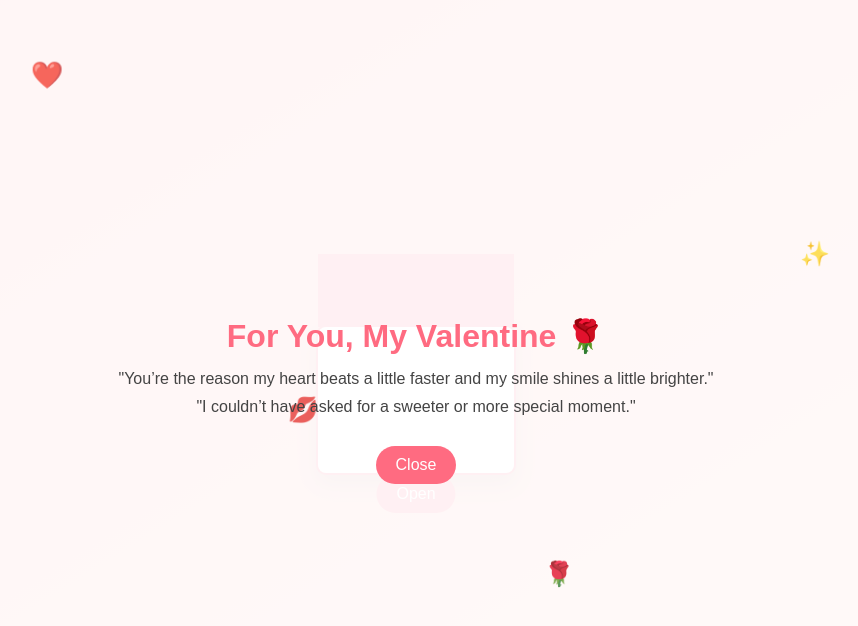
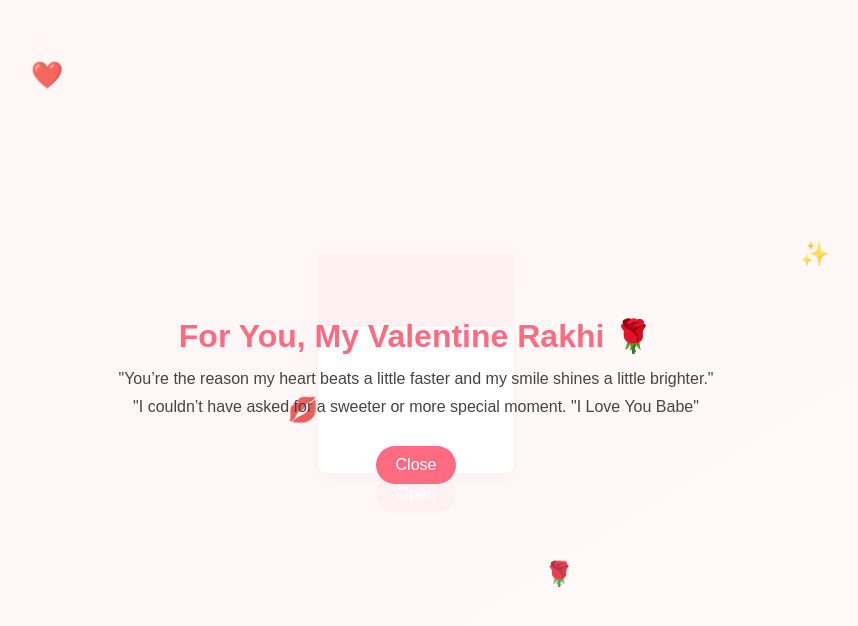
Before and after one commit to Ajinkyahere/Text, a plain HTML site: page index.html in a window 1280 px wide. Both pictures are taken after a click on the button "Open". Shown: the whole page, without its empty margins (224-1082 px from the left). Drawn offline with Linux system fonts and the light colour scheme.

Commit message:
Update index.html

```diff
--- a/index.html
+++ b/index.html
@@ -27,9 +27,9 @@
     </div>
     <!-- Message -->
     <div class="message">
-      <h1>For You, My Valentine 🌹</h1>
+      <h1>For You, My Valentine Rakhi 🌹</h1>
       <p>"You’re the reason my heart beats a little faster and my smile shines a little brighter."</p>
-      <p>"I couldn’t have asked for a sweeter or more special moment."</p>
+      <p>"I couldn’t have asked for a sweeter or more special moment. "I Love You Babe"</p>
       <button class="close-button">Close</button>
     </div>
   </div>
```
